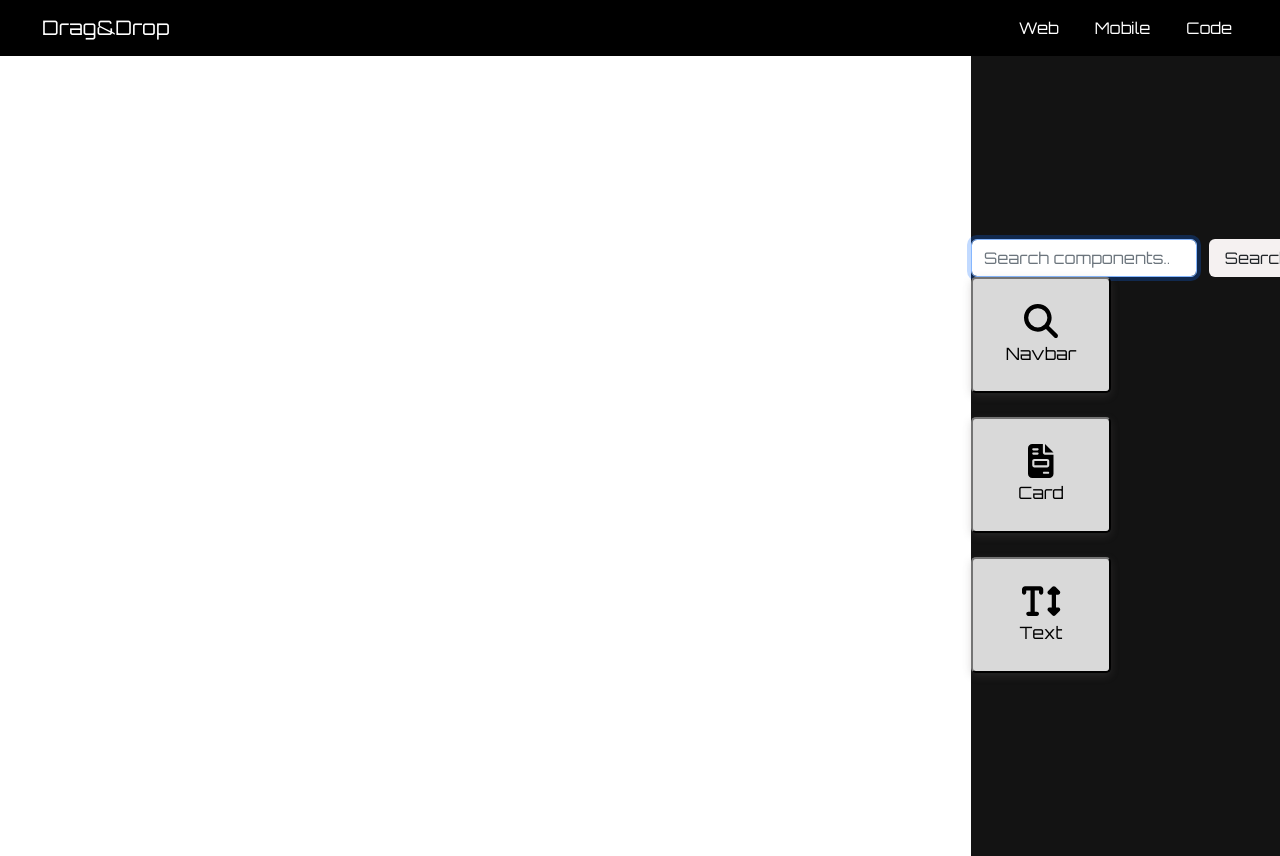
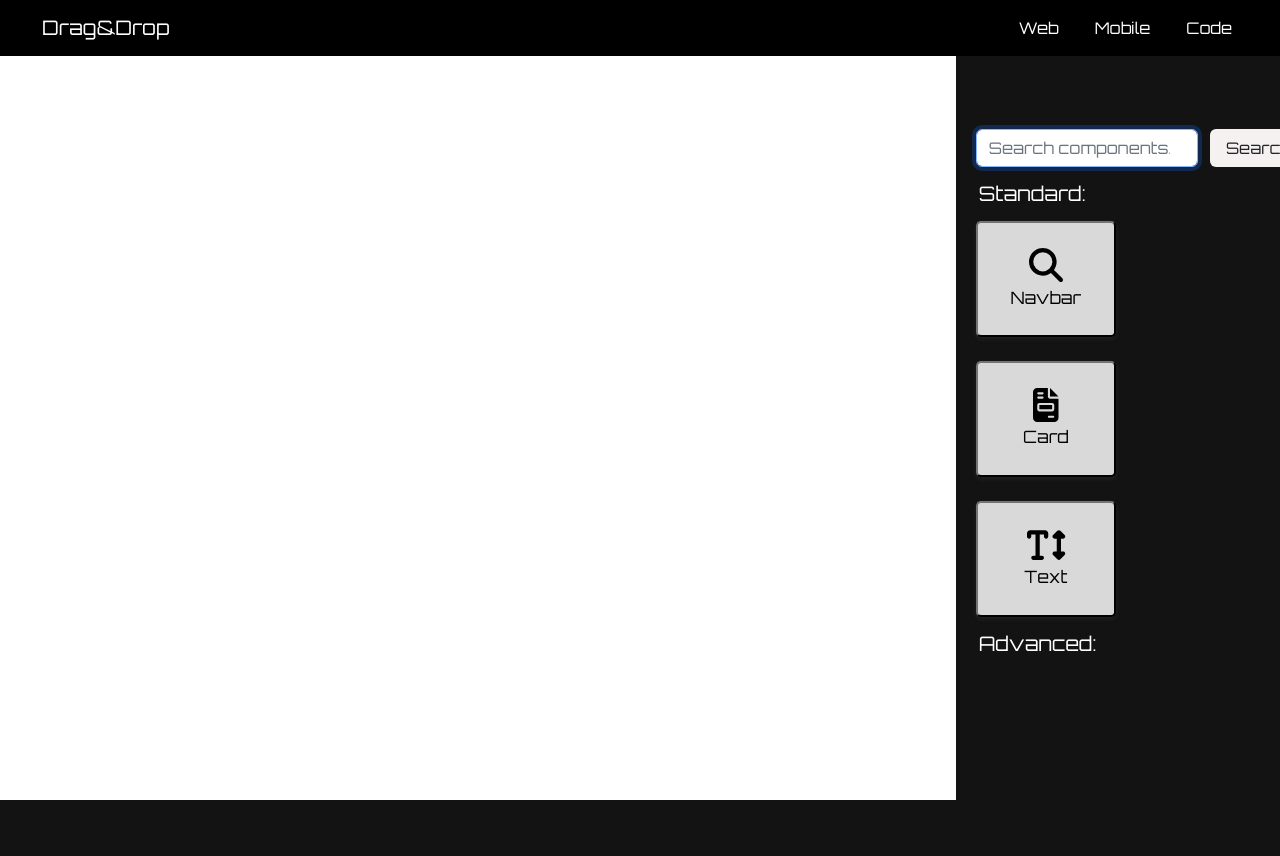
Before and after one commit to adetoye-dev/v42-geckos-team-14, a React (Create React App) app: page / in a window 1280 px wide. Shown: the top 856 px of the page. After the commit the page ends 800 px from the top, so only its background shows below. Built offline with nearby package versions, Linux system fonts and the light colour scheme.

Commit message:
Fixed-top navbar and added css and headings to menu

```diff
--- a/src/App.css
+++ b/src/App.css
@@ -40,7 +40,10 @@ div {
   font-size: 17px;
   border-radius: 5px;
   border-color: rgb(32, 32, 32);
-  box-shadow: rgba(103, 102, 102, 0.24) 0px 3px 8px;
+  box-shadow: rgba(103, 102, 102, 0.20) 0px 2px 5px;
+}
+.ComponentList {
+  margin-left: 20px;
 }
 re {
   width: 1100px;
@@ -68,8 +71,8 @@ re {
 .showTab {
   display: block;
   width: 70vw;
-  background-color: rgb(221, 220, 220);
   height: 100vh;
+  background-color: white;
 }
 
 .hideTab {
@@ -85,14 +88,16 @@ re {
 .codeMenu {
   display: block;
 }
-.showTab {
-  background-color: white;
-}
+
 .search-button {
   padding-left: 3px;
   text-align: center;
   background-color: #F5F1F1;
   border-radius: 6px;
+}
+.menu-headings {
+  color: white;
+  margin: 15px 0px 15px 3px;
 }
 .codepage-buttons{
   border-radius: 4px;
--- a/src/components/Component.js
+++ b/src/components/Component.js
@@ -54,7 +54,6 @@ function Component(props) {
       onMouseDown={(e) => mouseDownHandler(e)}
     >
       <Card style={{ width: "18rem" }}>
-        <Card.Img variant="top" src="holder.js/100px180" />
         <Card.Body>
           <Card.Title>Card Title</Card.Title>
           <Card.Text>
--- a/src/components/ComponentList.js
+++ b/src/components/ComponentList.js
@@ -24,8 +24,13 @@ function ComponentList(props) {
 
   if (showTab === "web")
     return (
-      <section id="ComponentList" onClick={(e) => addComponent(e)}>
+      <section
+        id="ComponentList"
+        className="ComponentList"
+        onClick={(e) => addComponent(e)}
+      >
         <SearchBar />
+        <h5 className="menu-headings">Standard:</h5>
         <ExampleComponentTemplate
           className="c1 menu-buttons"
           id="c1"
@@ -43,6 +48,7 @@ function ComponentList(props) {
           <br />
           <p className="m-0">Text</p>
         </button>
+        <h5 className="menu-headings">Advanced:</h5>
       </section>
     );
   if (showTab === "code")
--- a/src/components/NavbarComp.js
+++ b/src/components/NavbarComp.js
@@ -10,7 +10,7 @@ function BasicExample() {
   const { setShowTab } = useContext(Context);
 
   return (
-    <Navbar expand="lg" className="navbar">
+    <Navbar expand="lg" className="navbar fixed-top">
       <Container>
         <Navbar.Brand href="/" className="navbar-links">
           Drag&Drop
--- a/src/components/SearchBar.js
+++ b/src/components/SearchBar.js
@@ -2,9 +2,9 @@ import React, { useContext } from "react";
 
 export default function SearchBar() {
     return (
-      <form>
+      <form className="search-form">
         <div className="row">
-          <div className="col-9 city-button">
+          <div className="col-9 search-component-button">
             <input
               type="search"
               className="form-control"
```
